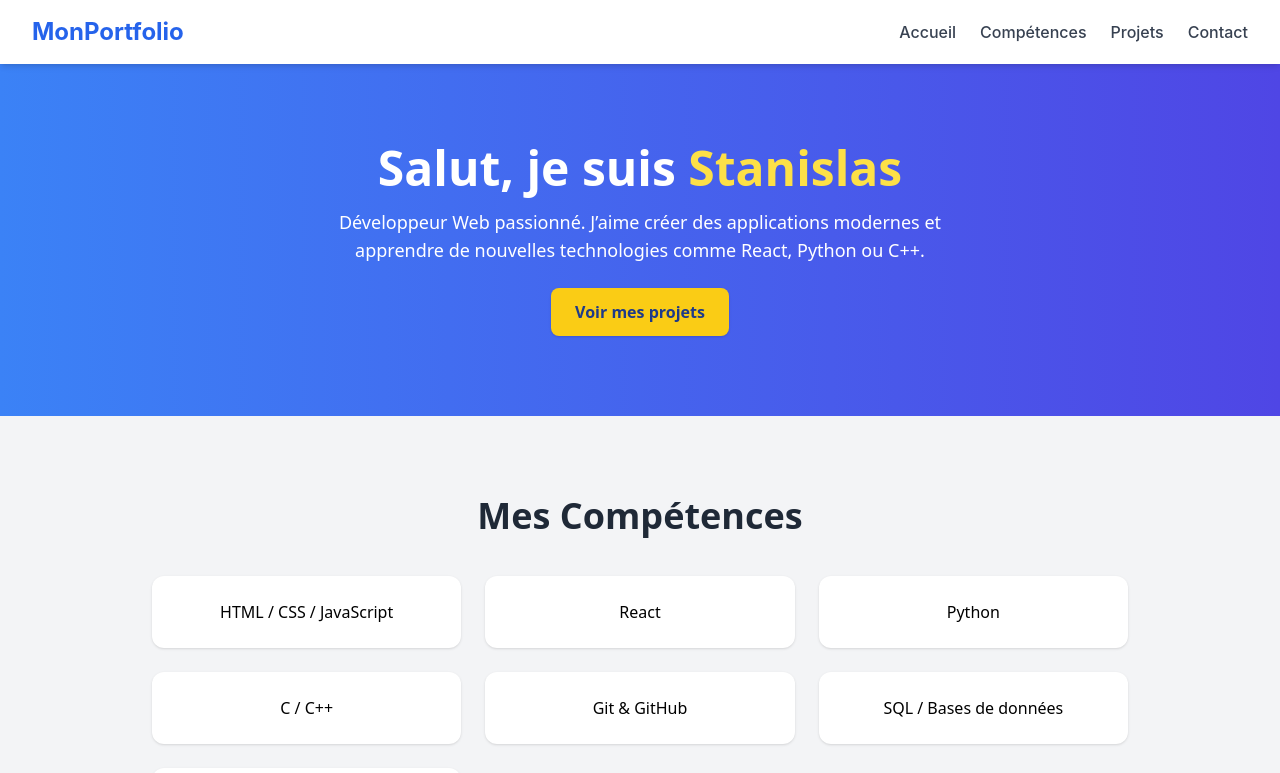
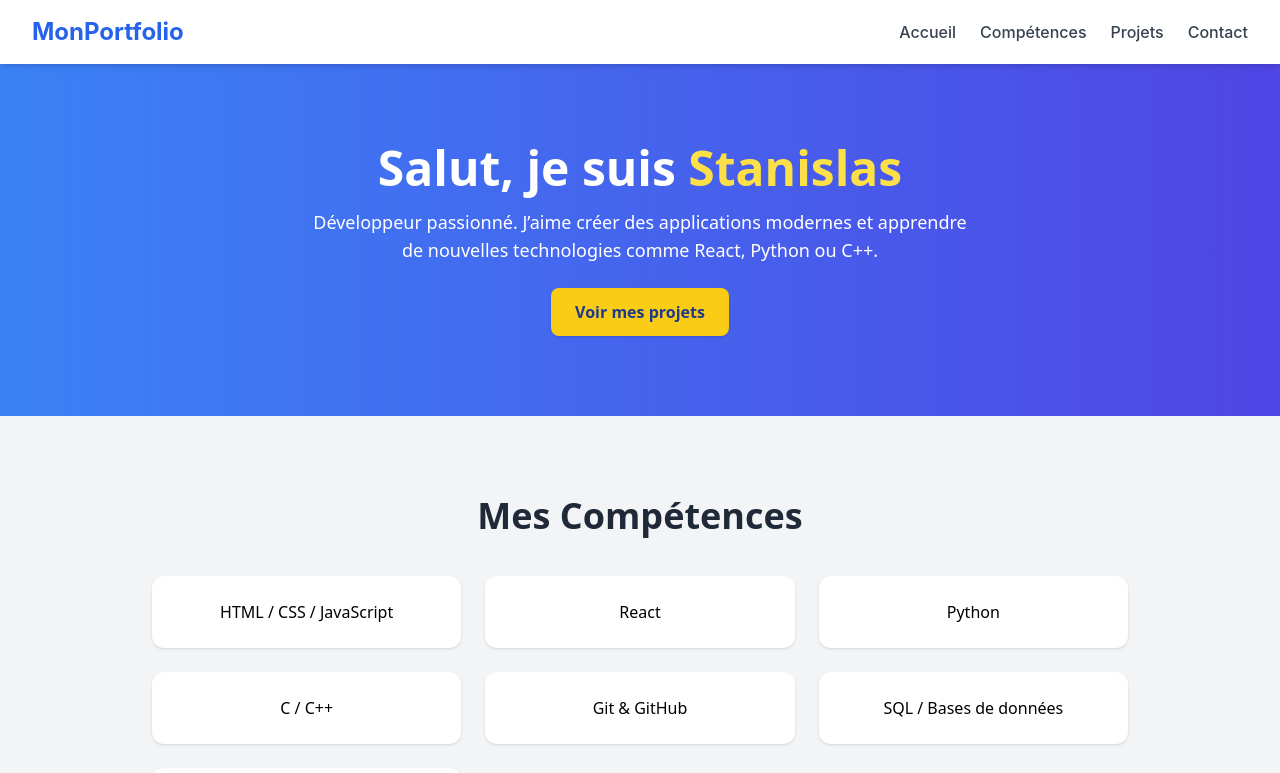
Before and after one commit to shiro76/Portfolio, a React (Create React App) app: page / in a window 1280 px wide. Shown: the top 773 px of the page. Built offline with nearby package versions, Linux system fonts and the light colour scheme.

Commit message:
Update info

```diff
--- a/src/components/Hero.js
+++ b/src/components/Hero.js
@@ -10,7 +10,7 @@ function Hero() {
         Salut, je suis <span className="text-yellow-300">Stanislas</span>
       </h1>
       <p className="text-lg max-w-2xl mb-6">
-        Développeur Web passionné. J’aime créer des applications modernes et apprendre
+        Développeur passionné. J’aime créer des applications modernes et apprendre
         de nouvelles technologies comme React, Python ou C++.
       </p>
       <a
```
